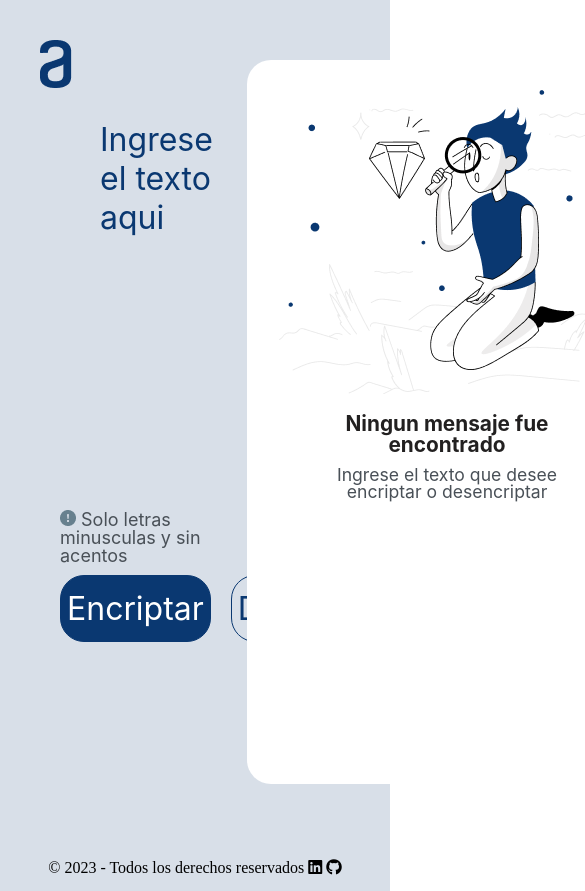
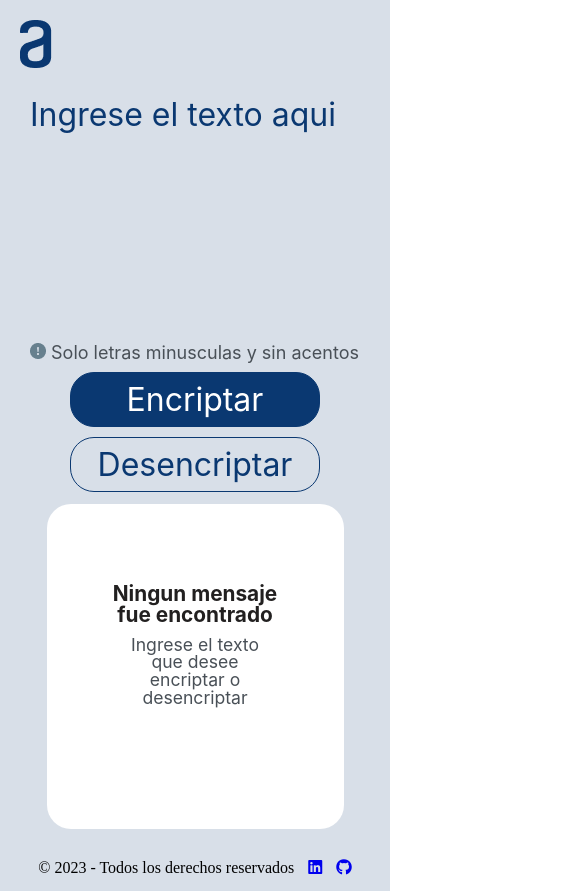
Before and after one commit to efernandezcariaga/encriptador_de_texto, a plain HTML site: page index.html in a window 390 px wide. Shown: the top 891 px of the page, 585 px wide, since content can reach past the window. Drawn offline with Linux system fonts and the light colour scheme.

Commit message:
Haciendo responsive la pagina

```diff
--- a/index.html
+++ b/index.html
@@ -25,7 +25,7 @@
 
         <section class="seccion-izq">
             <div class="input-container">
-                <textarea class="text-area" cols="30" rows="10" placeholder="Ingrese el texto aqui"></textarea>
+                <textarea maxlength="70" class="text-area" cols="30" rows="10" placeholder="Ingrese el texto aqui"></textarea>
                 <div class="mensaje">
                     <h6 class="informacion"> <img src="Imagenes/exclamacion.png" alt="exclamacion"> Solo letras minusculas y sin acentos</h6>
                 </div>
@@ -54,8 +54,8 @@
 
     <footer class="footer-contenedor">
         <p class="footer-texto">&copy 2023 - Todos los derechos reservados
-            <i class="fa-brands fa-linkedin" id="linkedin"></i>
-            <i class="fa-brands fa-github" id="github"></i>
+            <a href="https://www.linkedin.com/in/ezequielfernandezcariaga/" target="_blank"><i class="fa-brands fa-linkedin" id="linkedin"></i></a>
+            <a href="https://github.com/xFuffy/" target="_blank"><i class="fa-brands fa-github" id="github"></i></a>
         </p>
     </footer>
 
--- a/style.css
+++ b/style.css
@@ -181,3 +181,124 @@ main{
     padding: 15px 0;
     background: #D8DFE8;
 }
+
+#linkedin{
+    padding: 0 10px;
+}
+
+#linkedin:hover{
+    color: #0e76a8;
+    padding: 0 10px;
+}
+
+#github:hover{
+    color: #ff0000;
+}
+
+
+@media screen and (max-width:950px){
+    main{
+        flex-direction: column;
+        align-items: center;
+        align-self: stretch;
+        gap: 2px;
+        padding: 10px;
+    }
+
+    .logo{
+        width: 60px;
+        height: 24px;
+        top: 20px;
+        left: 20px;
+    }
+
+    .seccion-izq{
+        width: auto;
+        display: flex;
+        align-items: unset;
+        justify-content: center;
+        flex: 5 1 auto;
+        min-height: 50%;
+        height: 60%;
+    }
+
+    .input-container{
+        display: flex;
+        justify-content: flex-start;
+    }
+
+    .text-area{
+        padding: 80px 0 0 0;
+    }
+
+    .botones{
+        display: flex;
+        align-items: center;
+    }
+
+    .btn-encriptar{
+        width: 250px;
+        height: 55px;
+    }
+
+    .btn-desencriptar{
+        width: 250px;
+        height: 55px;
+    }
+
+    .seccion-der{
+        width: 90%;
+        display: flex;
+        align-items: center;
+        justify-content: center;
+        min-height: 150px;
+        height: 40%;
+        flex: 5 1 auto;
+    }
+
+    .msj{
+        display: flex;
+        flex-direction: column;
+        justify-content: center;
+        text-align: center;
+        align-items: center;
+        padding: 50px 0;
+    }
+
+    .copiar{
+        display: none;
+    }
+
+    .foto{
+        display: none;
+    }
+}
+
+@media screen and (max-width:550px){
+    main{
+        padding: 15px 30px;
+    }
+
+    .seccion-izq{
+        min-height: 360px;
+    }
+
+    .botones{
+        display: flex;
+        flex-direction: column;
+        gap: 10px;
+        justify-content: center;
+        text-align: center;
+        align-items: center;
+    }
+
+    .btn-desencriptar{
+        margin-left: 0;
+    }
+
+    .seccion-der{
+        min-width: 200px;
+        min-height: 200px;
+        padding: 20px 25px;
+    }
+}
```
